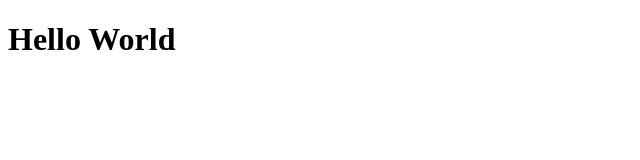
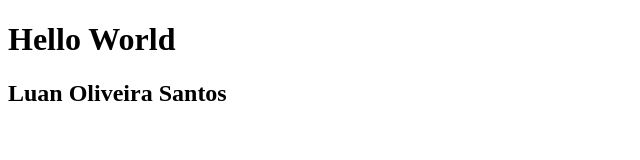
Before and after one commit to luan-750/html5css3, a plain HTML site: page index.html in a window 1280 px wide. Shown: the whole page, without its empty margins (0-640 px from the left). Drawn offline with Linux system fonts and the light colour scheme.

Commit message:
modifiquei o arquivo index.html

```diff
--- a/index.html
+++ b/index.html
@@ -6,5 +6,6 @@
 
     <body>
         <h1>Hello World</h1>
+        <h2>Luan Oliveira Santos</h2>
     </body>
 </html>
```
